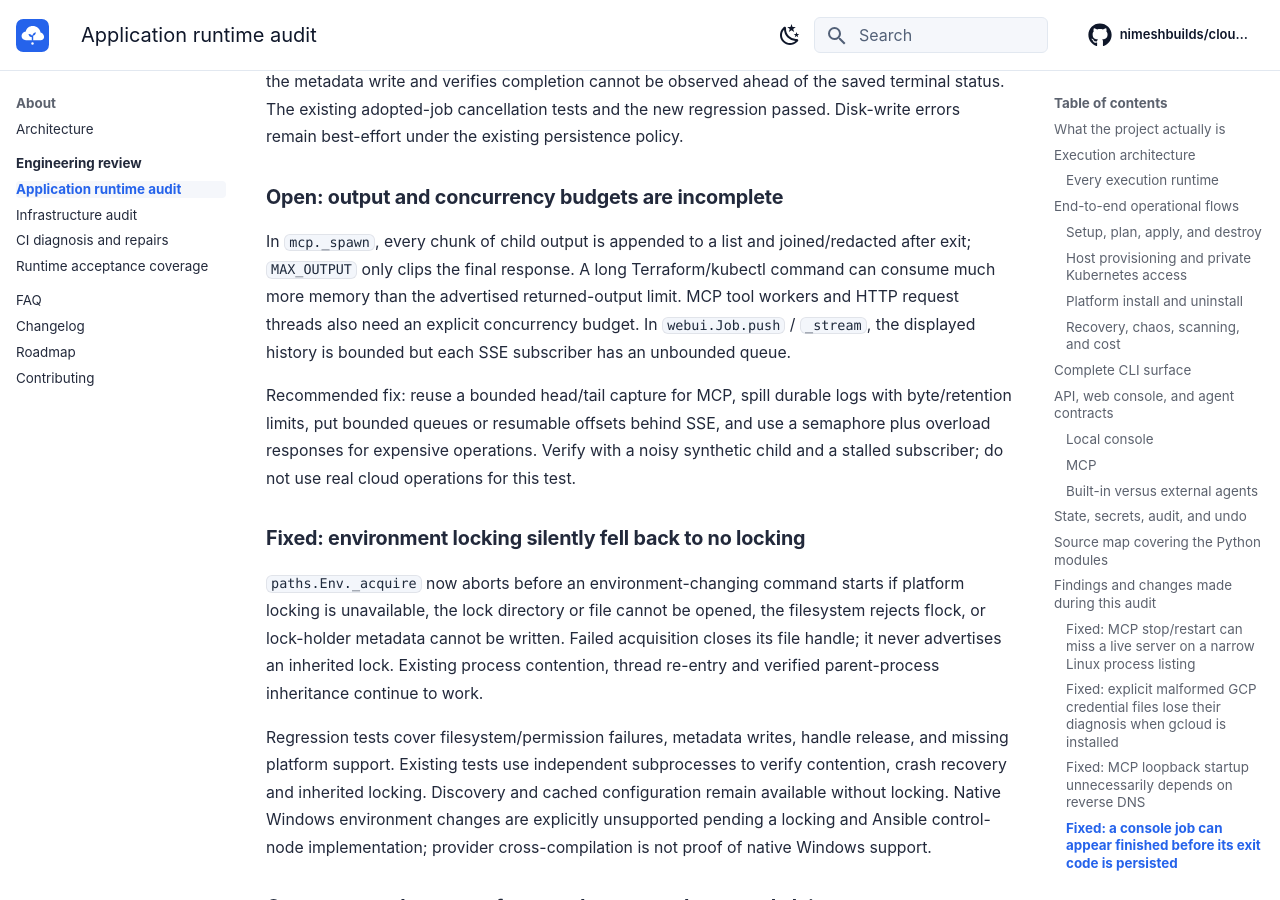
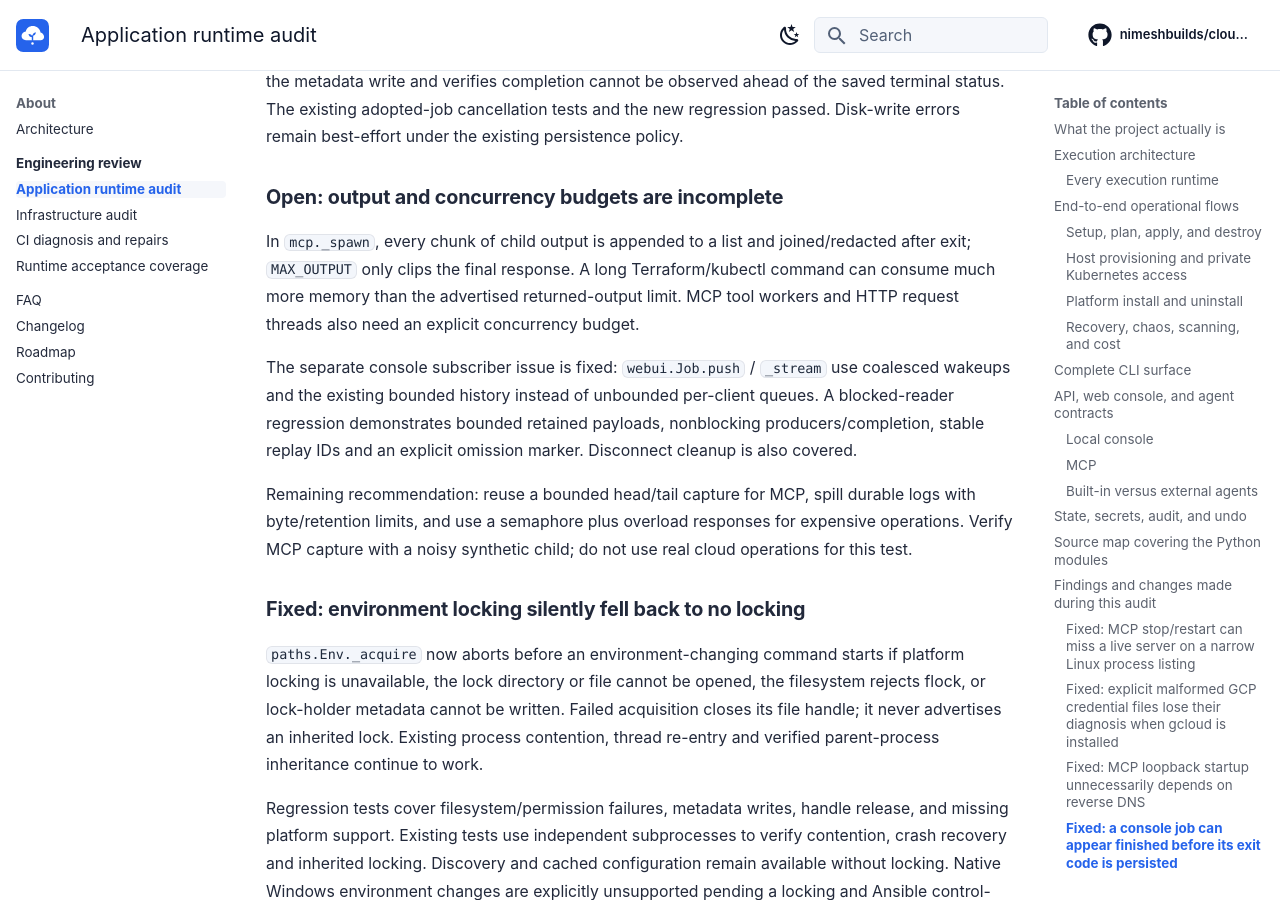
Before and after one commit to nimeshbuilds/cloudseed, an MkDocs documentation site: the page built from docs/development/runtime-audit.md, in a window 1280 px wide and 900 px high, scrolled down 14269 px. Built offline with MkDocs 1.6.1 and Material for MkDocs 9.7.7, drawn with Linux system fonts in a browser that asks for light colours; comment, search, counter and statistics services are not loaded; some of the changed text lies outside the part shown.

```diff
--- a/docs/development/runtime-audit.md
+++ b/docs/development/runtime-audit.md
@@ -170,7 +170,7 @@
 
 The console uses a private token, constant-time comparison, loopback host checks, Origin checks, a CSP, no-store responses, request size limits, and resolved-path containment for static assets and allowed report files. Token rotation is recognized by a running server. Startup supports user launchd/systemd definitions and background fallback, scoped to the selected Cloudseed home.
 
-Jobs use their own process group and private metadata/log/exit-code files. Running jobs can survive the UI server restarting; restored jobs are correlated with live processes. Same-environment operations are prevented from overlapping. Displayed arguments and streamed output are redacted. The in-memory displayed log is bounded to head/tail lines, although subscriber queues need a separate bound, noted below.
+Jobs use their own process group and private metadata/log/exit-code files. Running jobs can survive the UI server restarting; restored jobs are correlated with live processes. Same-environment operations are prevented from overlapping. Displayed arguments and streamed output are redacted. The in-memory displayed log is bounded to head/tail lines; SSE subscribers replay that bounded history using coalesced notifications.
 
 ### MCP
 
@@ -249,9 +249,11 @@
 
 ### Open: output and concurrency budgets are incomplete
 
-In `mcp._spawn`, every chunk of child output is appended to a list and joined/redacted after exit; `MAX_OUTPUT` only clips the final response. A long Terraform/kubectl command can consume much more memory than the advertised returned-output limit. MCP tool workers and HTTP request threads also need an explicit concurrency budget. In `webui.Job.push` / `_stream`, the displayed history is bounded but each SSE subscriber has an unbounded queue.
+In `mcp._spawn`, every chunk of child output is appended to a list and joined/redacted after exit; `MAX_OUTPUT` only clips the final response. A long Terraform/kubectl command can consume much more memory than the advertised returned-output limit. MCP tool workers and HTTP request threads also need an explicit concurrency budget.
 
-Recommended fix: reuse a bounded head/tail capture for MCP, spill durable logs with byte/retention limits, put bounded queues or resumable offsets behind SSE, and use a semaphore plus overload responses for expensive operations. Verify with a noisy synthetic child and a stalled subscriber; do not use real cloud operations for this test.
+The separate console subscriber issue is fixed: `webui.Job.push` / `_stream` use coalesced wakeups and the existing bounded history instead of unbounded per-client queues. A blocked-reader regression demonstrates bounded retained payloads, nonblocking producers/completion, stable replay IDs and an explicit omission marker. Disconnect cleanup is also covered.
+
+Remaining recommendation: reuse a bounded head/tail capture for MCP, spill durable logs with byte/retention limits, and use a semaphore plus overload responses for expensive operations. Verify MCP capture with a noisy synthetic child; do not use real cloud operations for this test.
 
 ### Fixed: environment locking silently fell back to no locking
 
```
Also changed, not shown: 2 other files.
